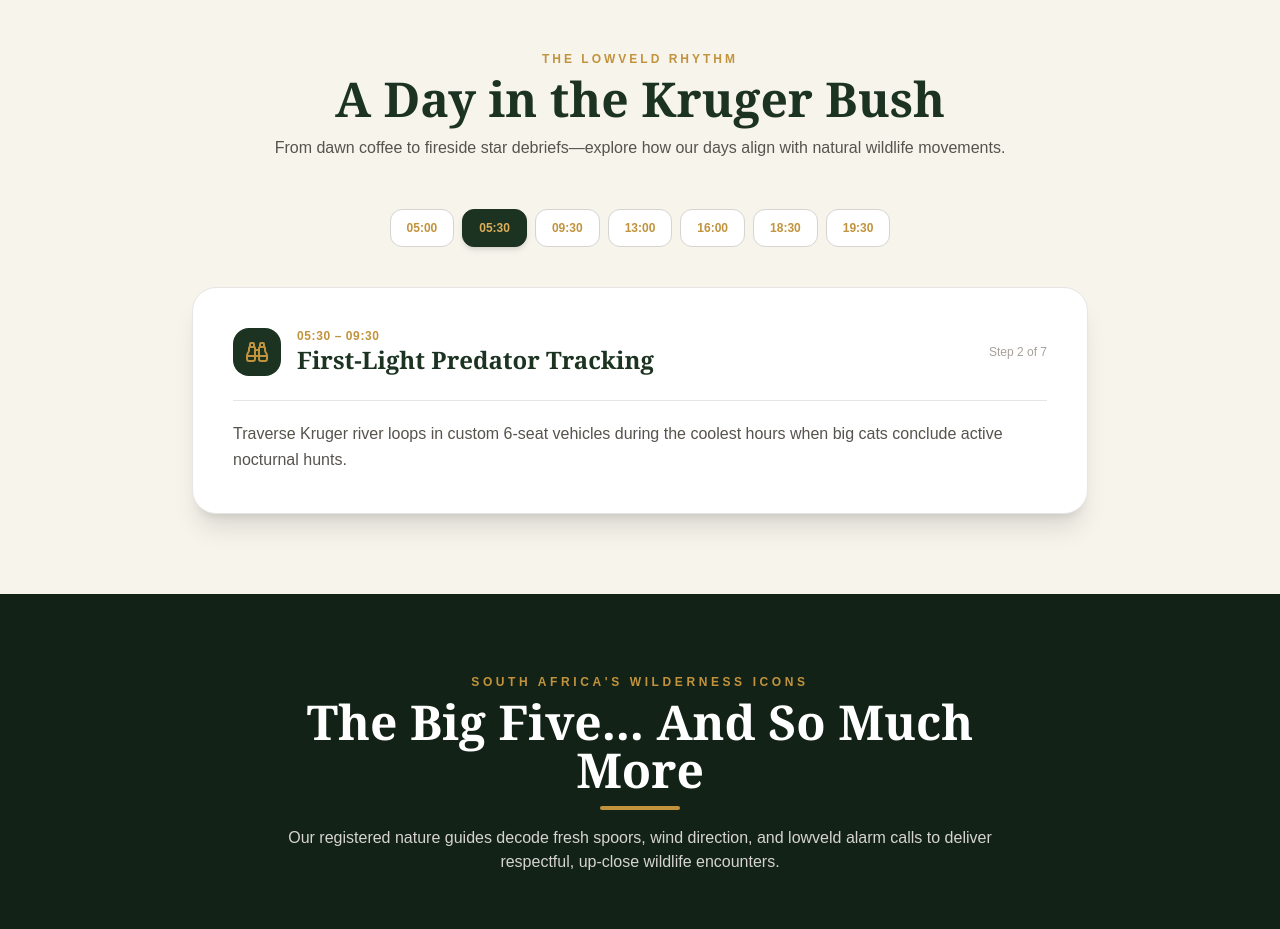
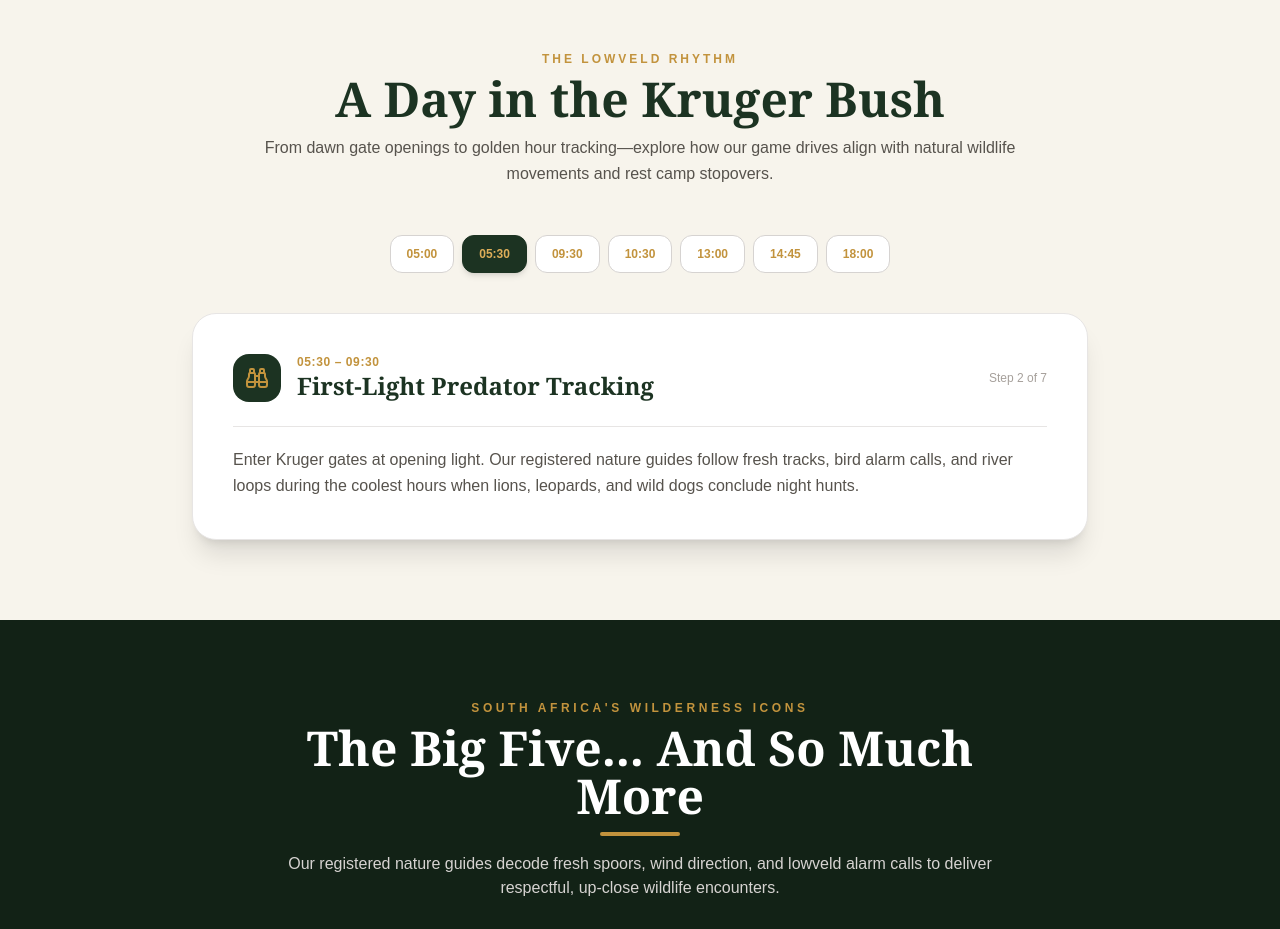
Before and after one commit to Vercusmkse/safaric, a Next.js app: page / in a window 1280 px wide. Shown: the part 2740-3669 px from the top of the page. Built offline with nearby package versions, Linux system fonts and the light colour scheme; grey boxes are pictures that could not be loaded.

Commit message:
feat: complete production safaric platform with updated pricing and statutory nature guide credentials

```diff
--- a/src/app/layout.tsx
+++ b/src/app/layout.tsx
@@ -30,7 +30,7 @@
         template: '%s | SAFARIC Kruger Safaris',
     },
     description:
-        'Official guided Kruger National Park safaris. Shared open 4x4 drives from R600 pp, private charters, Panorama Route, and Mozambique tours led by Tourism Act registered nature guides. Free fleece blankets, rain ponchos, and chilled spring water included.',
+        'Official guided open 4x4 safaris in Kruger National Park. Shared game drives from R600 pp, private 4x4 charters, Panorama Route, and Mozambique tours led by Tourism Act registered nature guides. Free warm blankets, rain ponchos, and spring water included.',
     keywords: [
         'Kruger National Park Safaris',
         'Morning Safari Kruger',
@@ -41,7 +41,7 @@
         'Crocodile Bridge Game Drive',
         'Lower Sabie Game Drive',
         'Panorama Route Tour Blyde River',
-        'Mozambique Tours from South Africa',
+        'Mozambique Tours South Africa',
         'Tourism Act Nature Guides South Africa',
     ],
     icons: {
@@ -56,7 +56,7 @@
         siteName: 'SAFARIC',
         title: 'SAFARIC | Authentic Kruger National Park Safaris & Experiences',
         description:
-            'Book authentic guided Kruger open 4x4 safaris directly. Shared drives from R600 pp, private charters, and scenic tours. Free blankets, ponchos, and water.',
+            'Book authentic guided Kruger open 4x4 safaris directly. Shared drives from R600 pp, private charters, and scenic tours. Complimentary blankets, ponchos, and water.',
         images: [
             {
                 url: '/The-Big-Five-header.jpg',
@@ -79,6 +79,80 @@
     },
 };
 
+const structuredData = {
+    '@context': 'https://schema.org',
+    '@graph': [
+        {
+            '@type': 'TravelAgency',
+            '@id': 'https://www.safaric.co.za/#organization',
+            name: 'SAFARIC',
+            url: 'https://www.safaric.co.za',
+            logo: 'https://www.safaric.co.za/logoo.jpg',
+            image: 'https://www.safaric.co.za/The-Big-Five-header.jpg',
+            description:
+                'Authentic Kruger National Park open 4x4 safari drives and transfers captained by Tourism Act registered nature guides.',
+            telephone: '+27836213226',
+            email: 'info@safaric.co.za',
+            address: {
+                '@type': 'PostalAddress',
+                addressLocality: 'Kruger National Park',
+                addressRegion: 'Mpumalanga',
+                addressCountry: 'ZA',
+            },
+            priceRange: 'R600 - R8000',
+            currenciesAccepted: 'ZAR, USD, EUR, GBP',
+            paymentAccepted: 'Credit Card, Debit Card, Instant EFT',
+        },
+        {
+            '@type': 'TouristTrip',
+            '@id': 'https://www.safaric.co.za/#trips',
+            name: 'Guided Kruger National Park Open 4x4 Safaris',
+            description:
+                'Morning, afternoon, sunset, and full-day open safari vehicle game drives in Southern and Central Kruger National Park.',
+            provider: {
+                '@id': 'https://www.safaric.co.za/#organization',
+            },
+            offers: [
+                {
+                    '@type': 'Offer',
+                    name: 'Late Afternoon Safari',
+                    price: '600',
+                    priceCurrency: 'ZAR',
+                    availability: 'https://schema.org/InStock',
+                },
+                {
+                    '@type': 'Offer',
+                    name: 'Morning Safari',
+                    price: '850',
+                    priceCurrency: 'ZAR',
+                    availability: 'https://schema.org/InStock',
+                },
+                {
+                    '@type': 'Offer',
+                    name: 'Full-Day Shared Safari',
+                    price: '1100',
+                    priceCurrency: 'ZAR',
+                    availability: 'https://schema.org/InStock',
+                },
+                {
+                    '@type': 'Offer',
+                    name: 'Private Half-Day Safari Drive',
+                    price: '5500',
+                    priceCurrency: 'ZAR',
+                    availability: 'https://schema.org/InStock',
+                },
+                {
+                    '@type': 'Offer',
+                    name: 'Private Full-Day Safari Drive',
+                    price: '8000',
+                    priceCurrency: 'ZAR',
+                    availability: 'https://schema.org/InStock',
+                },
+            ],
+        },
+    ],
+};
+
 export default function RootLayout({
                                        children,
                                    }: {
@@ -86,6 +160,12 @@
 }) {
     return (
         <html lang="en" className={`${cormorant.variable} ${jakarta.variable} scroll-smooth`}>
+        <head>
+            <script
+                type="application/ld+json"
+                dangerouslySetInnerHTML={{ __html: JSON.stringify(structuredData) }}
+            />
+        </head>
         <body className="font-sans bg-[#FDFBF7] text-[#30261E] antialiased selection:bg-[#C2933D] selection:text-[#122216]">
         <CurrencyProvider>
             {children}
--- a/src/components/safari/DiurnalTimeline.tsx
+++ b/src/components/safari/DiurnalTimeline.tsx
@@ -1,7 +1,7 @@
 'use client';
 
 import React, { useState } from 'react';
-import { Coffee, Binoculars, Utensils, Moon, Flame, Sun } from 'lucide-react';
+import { Coffee, Binoculars, Utensils, Sun, Compass, Sunset, CheckCircle2 } from 'lucide-react';
 
 interface DiurnalSlot {
     time: string;
@@ -13,45 +13,45 @@
 const DIURNAL_SCHEDULE: DiurnalSlot[] = [
     {
         time: '05:00 – 05:30',
-        title: 'Dawn Wake-Up & Verandah Coffee',
-        description: 'Artisanal rusks and fresh French-press coffee served on private room verandahs as morning bird calls announce first light.',
+        title: 'Dawn Pickups & Gate Staging',
+        description: 'Complimentary morning pickup from Ngwenya Lodge, Marloth Park, Crocodile Bridge, or Lower Sabie. Settle into custom open 4x4 vehicles with complimentary warm fleece blankets, rain ponchos, and chilled spring water.',
         icon: Coffee,
     },
     {
         time: '05:30 – 09:30',
         title: 'First-Light Predator Tracking',
-        description: 'Traverse Kruger river loops in custom 6-seat vehicles during the coolest hours when big cats conclude active nocturnal hunts.',
+        description: 'Enter Kruger gates at opening light. Our registered nature guides follow fresh tracks, bird alarm calls, and river loops during the coolest hours when lions, leopards, and wild dogs conclude night hunts.',
         icon: Binoculars,
     },
     {
         time: '09:30 – 10:30',
-        title: 'Wilderness Bush Breakfast',
-        description: 'Gourmet hot picnic breakfast served at an authorized scenic river overlook or shaded wilderness rest site.',
+        title: 'Rest Camp Breakfast Stop (~1 Hour)',
+        description: 'A dedicated one-hour stop at an authorized SANParks rest camp (such as Lower Sabie or Crocodile Bridge). Enjoy breakfast, stretch your legs, and use campsite facilities (meals are for your own account).',
         icon: Utensils,
     },
     {
-        time: '13:00 – 15:30',
-        title: 'High-Heat Siesta & Solar Lodge Rest',
-        description: 'Multi-course light lunch, swimming pool leisure, camera download stations, and siesta during midday heat.',
+        time: '10:30 – 13:00',
+        title: 'Midday Waterhole & River Loops',
+        description: 'Explore active water points and riverine corridors as elephant breeding herds, buffalos, giraffes, and plains game congregate to drink and wallow during the warmer midday hours.',
+        icon: Compass,
+    },
+    {
+        time: '13:00 – 14:00',
+        title: 'Midday Lunch Break (~1 Hour)',
+        description: 'A relaxed one-hour rest stop at a park campsite/cafeteria to escape the midday heat, have lunch, and browse the park shop before the afternoon run (meals for own account).',
         icon: Sun,
     },
     {
-        time: '16:00 – 18:30',
-        title: 'Dusk Drive & Elevated Sundowners',
-        description: 'Afternoon tracking culminating in traditional gin & tonics and charcuterie at an elevated lowveld viewpoint as the sun sets.',
-        icon: Sun,
+        time: '14:45 – 18:00',
+        title: 'Afternoon & Golden Hour Safari',
+        description: 'Traverse southern game corridors as afternoon temperatures ease. Golden hour photography lighting illuminates active game before gates close at dusk.',
+        icon: Sunset,
     },
     {
-        time: '18:30 – 19:30',
-        title: 'Nocturnal Spotlight Search',
-        description: 'High-powered red-filtered spotlighting for elusive nocturnal species: leopards, civets, bushbabies, and owls.',
-        icon: Moon,
-    },
-    {
-        time: '19:30 – 21:30',
-        title: 'Private Concession Boma Braai',
-        description: 'Multi-course braai dinner cooked over open hardwood coals around a roaring central firepit with guide debriefs.',
-        icon: Flame,
+        time: '18:00',
+        title: 'Gate Clearance & Lodge Return',
+        description: 'Exit park gates before closing time and transit directly back to your lodge or rest camp with full sightings logged by your guide.',
+        icon: CheckCircle2,
     },
 ];
 
@@ -73,7 +73,7 @@
                         A Day in the Kruger Bush
                     </h2>
                     <p className="mt-3 text-stone-600 text-sm sm:text-base font-light leading-relaxed">
-                        From dawn coffee to fireside star debriefs—explore how our days align with natural wildlife movements.
+                        From dawn gate openings to golden hour tracking—explore how our game drives align with natural wildlife movements and rest camp stopovers.
                     </p>
                 </div>
 
@@ -128,3 +128,5 @@
         </section>
     );
 }
+
+export default DiurnalTimeline;
```
